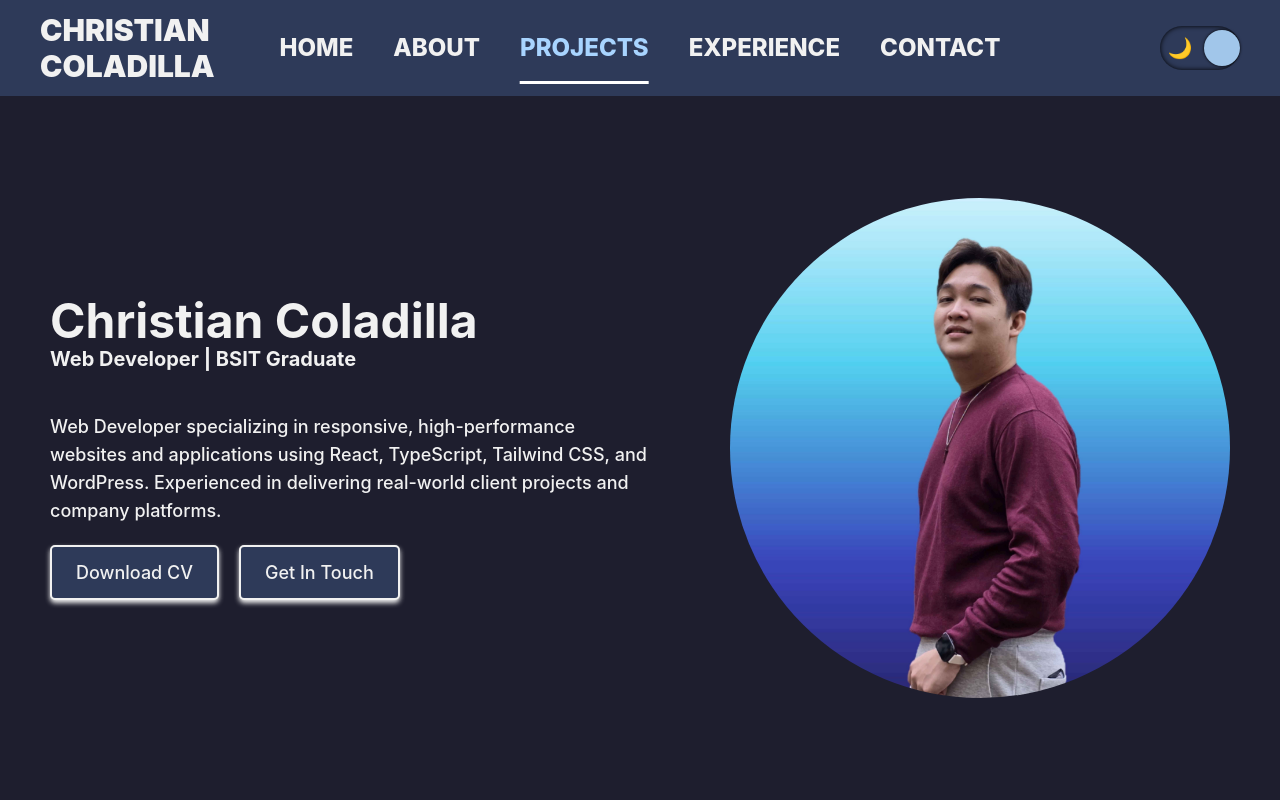
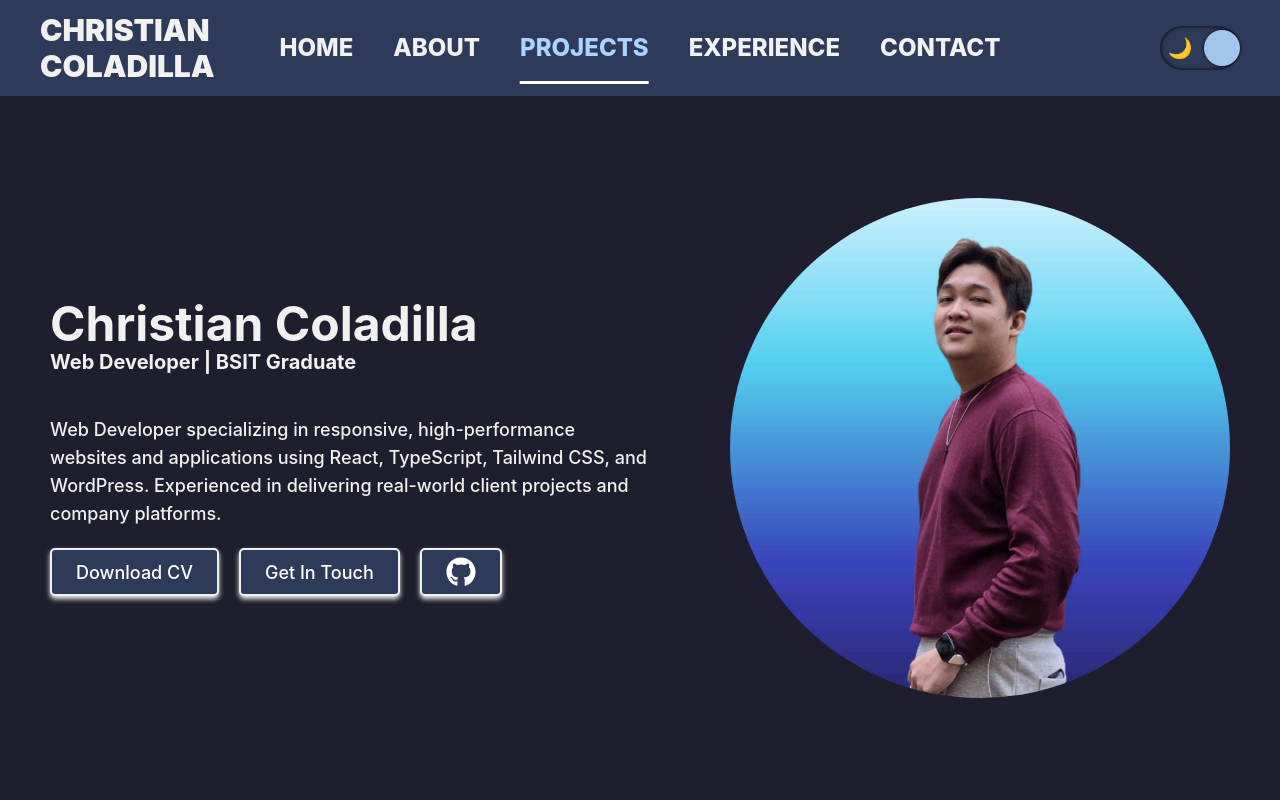
Before and after one commit to IPham23/Coladilla-Portfolio, a React (Vite) app: page / in a window 1280 px wide. Shown: the top 800 px of the page. Built offline with nearby package versions, Linux system fonts and the light colour scheme.

Commit message:
Update Home.tsx

```diff
--- a/src/pages/Home.tsx
+++ b/src/pages/Home.tsx
@@ -9,6 +9,7 @@ import EducationSection from "../components/EducationSection";
 import { FaLinkedin } from "react-icons/fa6";
 import { MdEmail } from "react-icons/md";
 import { SiIndeed } from "react-icons/si";
+import { FaGithub } from "react-icons/fa";
 
 export default function Home() {
   {
@@ -42,25 +43,40 @@ export default function Home() {
                 and WordPress. Experienced in delivering real-world client
                 projects and company platforms.
               </p>
-              <div className="max-md:flex-col max-sm:pt-10 pt-5 flex gap-5">
-                <button>
+
+              <div className="flex flex-col sm:flex-row pt-5 gap-5 max-sm:pt-10">
+
                 <a
                   href="/assets/Coladilla_CV.pdf"
                   download="Christian-Coladilla-Resume.pdf"
                 >
+                  <button className="max-sm:w-full px-6 h-12 rounded-lg bg-black text-white flex items-center justify-center">
                     Download CV
+                  </button>
                 </a>
-                </button>
 
                 <a
-                  className="flex max-md:flex-col"
                   href="https://mail.google.com/mail/?view=cm&fs=1&to=iancoladilla23@gmail.com&su=Website%20Inquiry&body=Hi%20Christian,"
                   target="_blank"
                   rel="noopener noreferrer"
                 >
-                  <button>Get In Touch</button>
+                  <button className="max-sm:w-full px-6 h-12 rounded-lg bg-black text-white flex items-center justify-center">
+                    Get In Touch
+                  </button>
                 </a>
+
+                <a
+                  href="https://github.com/IPham23/"
+                  target="_blank"
+                  rel="noopener noreferrer"
+                >
+                  <button className="max-sm:w-full h-12 rounded-lg bg-black text-white flex items-center justify-center">
+                    <FaGithub size={30} />
+                  </button>
+                </a>
+
               </div>
+
             </div>
             <div className="flex max-lg:pt-5">
               <img
```
Lines whose indentation alone changed are shown as unchanged.
